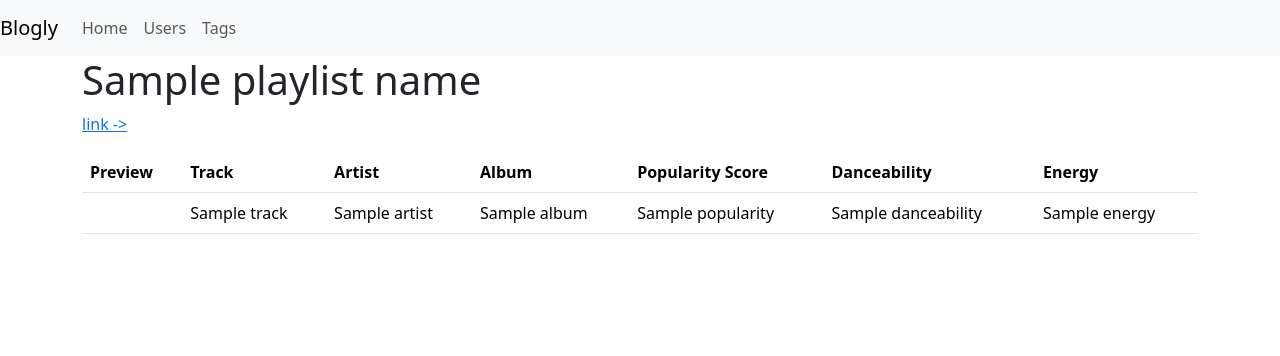
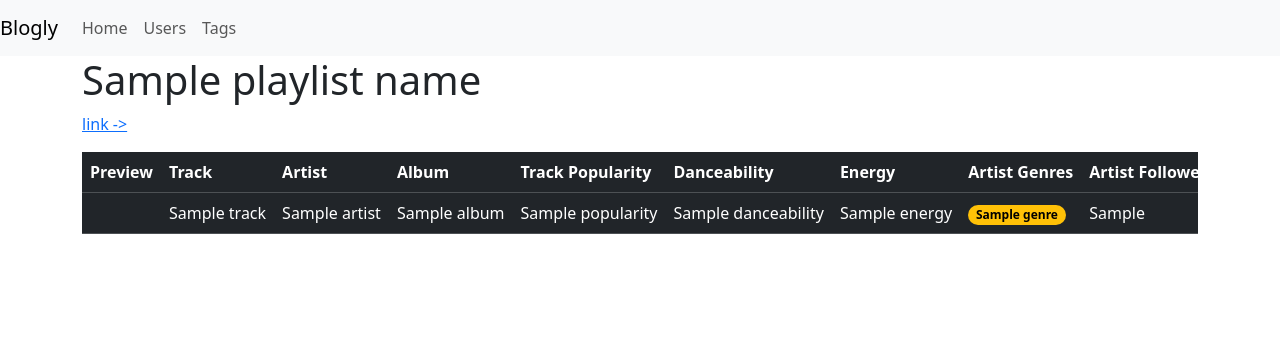
Before and after one commit to yukonnor/spotify-explorer, a Flask app: template templates/playlist-inspector.html in a window 1280 px wide. Shown: the top 356 px of the page. Run offline with Flask 3, Linux system fonts and the light colour scheme; the template is opened without the code that fills it: most values are stand-ins (such as "Sample title", 1, 10 or a date in 2020).

Commit message:
add artist data

```diff
--- a/app.py
+++ b/app.py
@@ -22,6 +22,7 @@ spotify = oauth.register(
 # Auth ################################################
 
 # QUESTION: Put this and calls to API in separate file?
+# QUESTION: Can I make a separate dev account using spotify free platform? I probably shouldn't use my personal acct.
 
 def get_token():
     # Fetch data from Spotify API using client credentials
@@ -91,7 +92,6 @@ def playlist_inspector(playlist_id):
     params = {'ids': track_ids_param}
 
     response = requests.get(track_audio_features_url, headers=headers, params=params)
-
     track_audio_features = response.json().get('audio_features', {})
 
     # Add audio features to tracks dict
@@ -100,7 +100,22 @@ def playlist_inspector(playlist_id):
             tracks[index]["danceability"] = track.get("danceability", None)
             tracks[index]["energy"] = track.get("danceability", None)
 
-    # TODO: Get artist details (namely genres) and append to tracks
+    # Get artist details (namely genres) and append to tracks
+    artist_ids = [track['artists'][0]['id'] for track in tracks]
+    aritst_ids_param = ','.join(artist_ids)
+
+    artists_url = 'https://api.spotify.com/v1/artists'
+    params = {'ids': aritst_ids_param}
+
+    response = requests.get(artists_url, headers=headers, params=params)
+    artists = response.json().get('artists', {})
+
+    # Add artist metadata to tracks dict
+    for index, artist in enumerate(artists):
+        if artist:
+            tracks[index]["artist_followers"] = artist.get("followers", None).get("total", None)
+            tracks[index]["artist_popularity"] = artist.get("popularity", None)
+            tracks[index]["artist_genres"] = artist.get("genres", None)
 
     return render_template('playlist-inspector.html', playlist_name=playlist_name, playlist_url=playlist_url, tracks=tracks)
 
--- a/static/style.css
+++ b/static/style.css
@@ -0,0 +1,18 @@
+/* table.table-fit {
+    width: auto !important;
+    table-layout: auto !important;
+}
+table.table-fit thead th,
+table.table-fit tbody td,
+table.table-fit tfoot th,
+table.table-fit tfoot td {
+    width: auto !important;
+} */
+
+th {
+    white-space: nowrap;
+}
+
+td {
+    white-space: nowrap;
+}
--- a/templates/playlist-inspector.html
+++ b/templates/playlist-inspector.html
@@ -6,16 +6,19 @@
         <h1>{{ playlist_name }}</h1>
         <p><a href="{{playlist_url}}" target="_blank">link -></a></p>
         <div class="table-responsive">
-        <table class="table">
+        <table class="table table-dark table-hover">
             <thead>
                 <tr>
                 <th scope="col">Preview</th>
                 <th scope="col">Track</th>
                 <th scope="col">Artist</th>
                 <th scope="col">Album</th>
-                <th scope="col">Popularity Score</th>
+                <th scope="col">Track Popularity</th>
                 <th scope="col">Danceability</th>
                 <th scope="col">Energy</th>
+                <th scope="col">Artist Genres</th>
+                <th scope="col">Artist Followers</th>
+                <th scope="col">Artist Popularity</th>
                 </tr>
             </thead>
             <tbody>
@@ -36,6 +39,13 @@
                 <td>{{ track.popularity }} </td>
                 <td>{{ track.danceability }} </td>
                 <td>{{ track.energy }} </td>
+                <td>
+                    {% for genre in track.artist_genres %}
+                    <span class="badge rounded-pill text-bg-warning">{{ genre }}</span>
+                    {% endfor %}
+                </td>
+                <td>{{ track.artist_followers }} </td>
+                <td>{{ track.artist_popularity }} </td>
             </tr>
             {% endfor %}
             </tbody>
```
